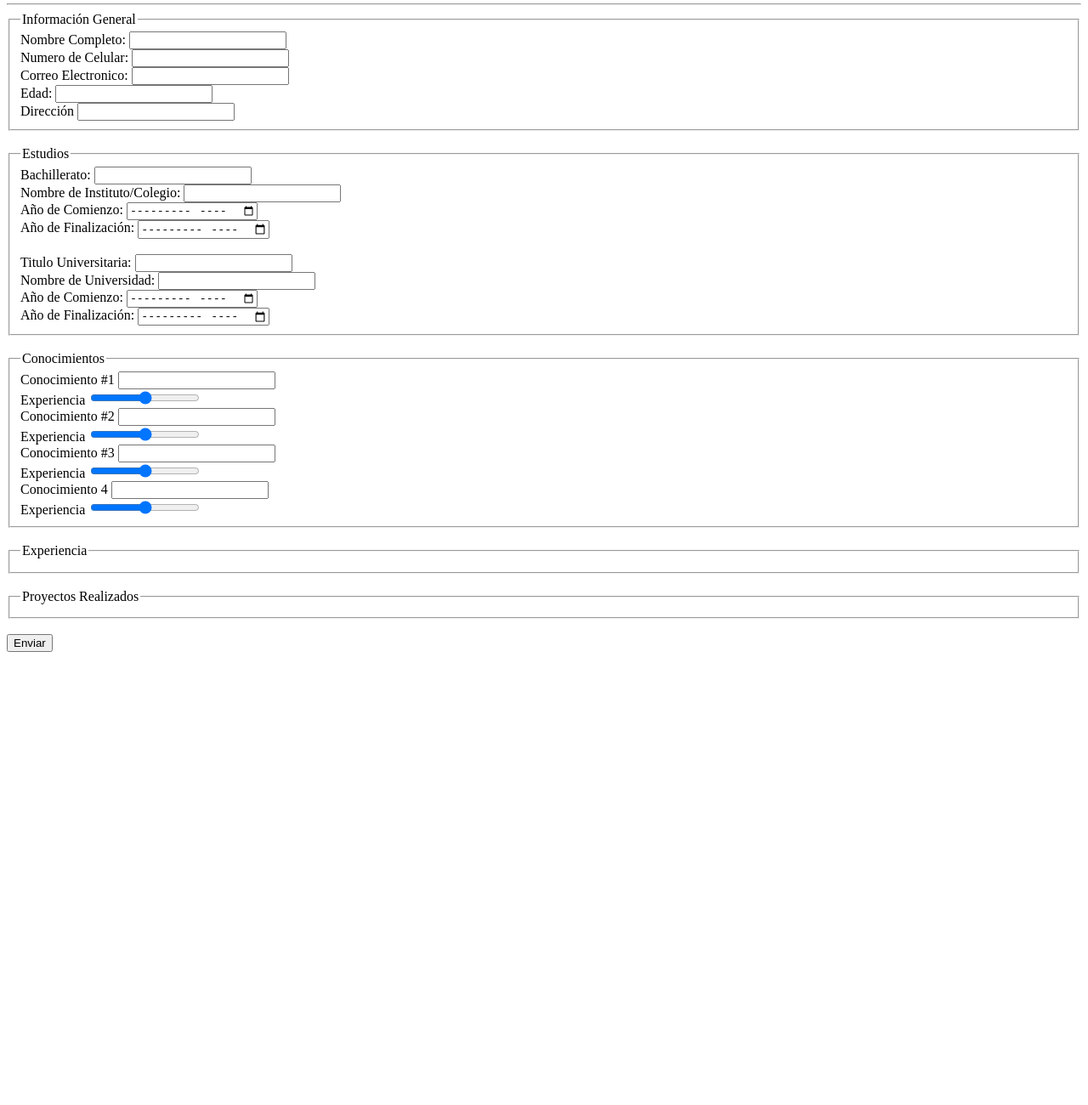
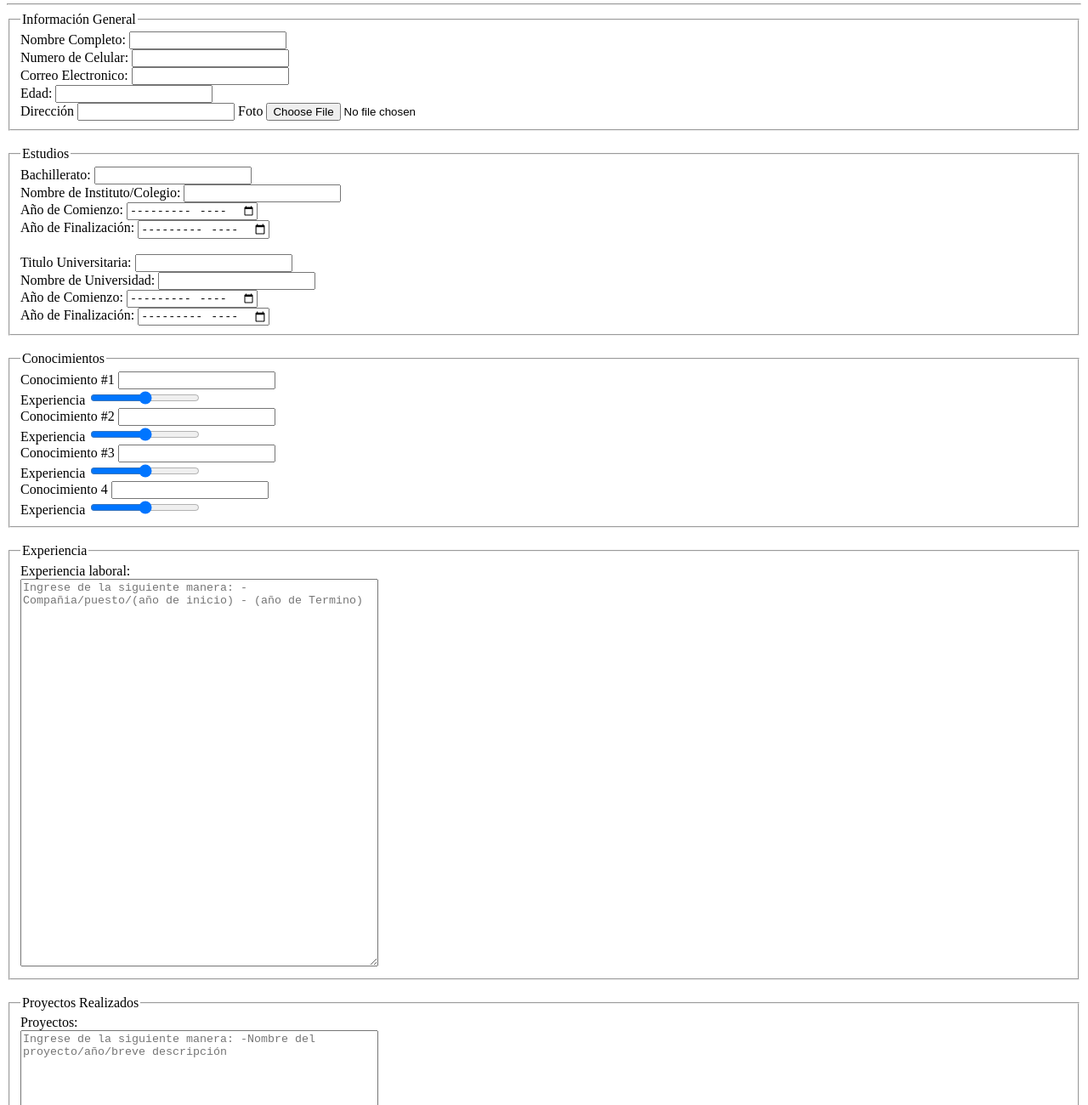
Before and after one commit to Orzy895/Desarrollo-de-SoftwareIV, a plain HTML site: page lab4/form.html in a window 1280 px wide. Shown: the part 120-1420 px from the top of the page at 85% size. Before the commit the page ends 895 px from the top, so only its background shows below. Drawn offline with Linux system fonts and the light colour scheme.

Commit message:
Se actualizo el lab 4

```diff
--- a/lab4/form.html
+++ b/lab4/form.html
@@ -1,16 +1,18 @@
 <!DOCTYPE html>
 <html lang="en">
+
 <head>
     <meta charset="UTF-8">
     <meta name="viewport" content="width=device-width, initial-scale=1.0">
     <title>Document</title>
 </head>
+
 <body>
     <header>
         <center>
-        <h1>Curriculum Vitae</h1>
-        <a href="">Doris Mora</a> <a href="">Miguel Acosta</a> <br>
-        <a href="">Enrique Wen</a> <a href="">Crear CV</a>
+            <h1>Curriculum Vitae</h1>
+            <a href="">Doris Mora</a> <a href="">Miguel Acosta</a> <br>
+            <a href="">Enrique Wen</a> <a href="">Crear CV</a>
         </center>
     </header>
     <hr>
@@ -25,9 +27,11 @@
                 <label for="correo">Correo Electronico: </label>
                 <input type="email" name="correo" id="correo"><br>
                 <label for="edad">Edad: </label>
-                <input type="number" name="edad" id="edad"><br>
+                <input type="number" name="edad" id="edad" min="0"><br>
                 <label for="direccion">Dirección</label>
                 <input type="text" name="direccion" id="direccion">
+                <label for="imagen">Foto</label>
+                <input type="file" name="imagem" id="imagen" accept="image/*">
             </fieldset>
             <br>
             <fieldset>
@@ -73,14 +77,20 @@
             <br>
             <fieldset>
                 <legend>Experiencia</legend>
+                <label for="Exp_lab">Experiencia laboral:</label><br>
+                <textarea name="exp1" id="exp1" rows="30" cols="50"
+                    placeholder="Ingrese de la siguiente manera: -Compañia/puesto/(año de inicio) - (año de Termino)"></textarea><br>
             </fieldset>
             <br>
             <fieldset>
                 <legend>Proyectos Realizados</legend>
+                <label for="Exp_lab">Proyectos:</label><br>
+                <textarea name="exp1" id="exp1" rows="30" cols="50" placeholder="Ingrese de la siguiente manera: -Nombre del proyecto/año/breve descripción"></textarea><br>
             </fieldset>
             <br>
             <input type="submit" value="Enviar">
         </form>
     </div>
 </body>
+
 </html>
```
